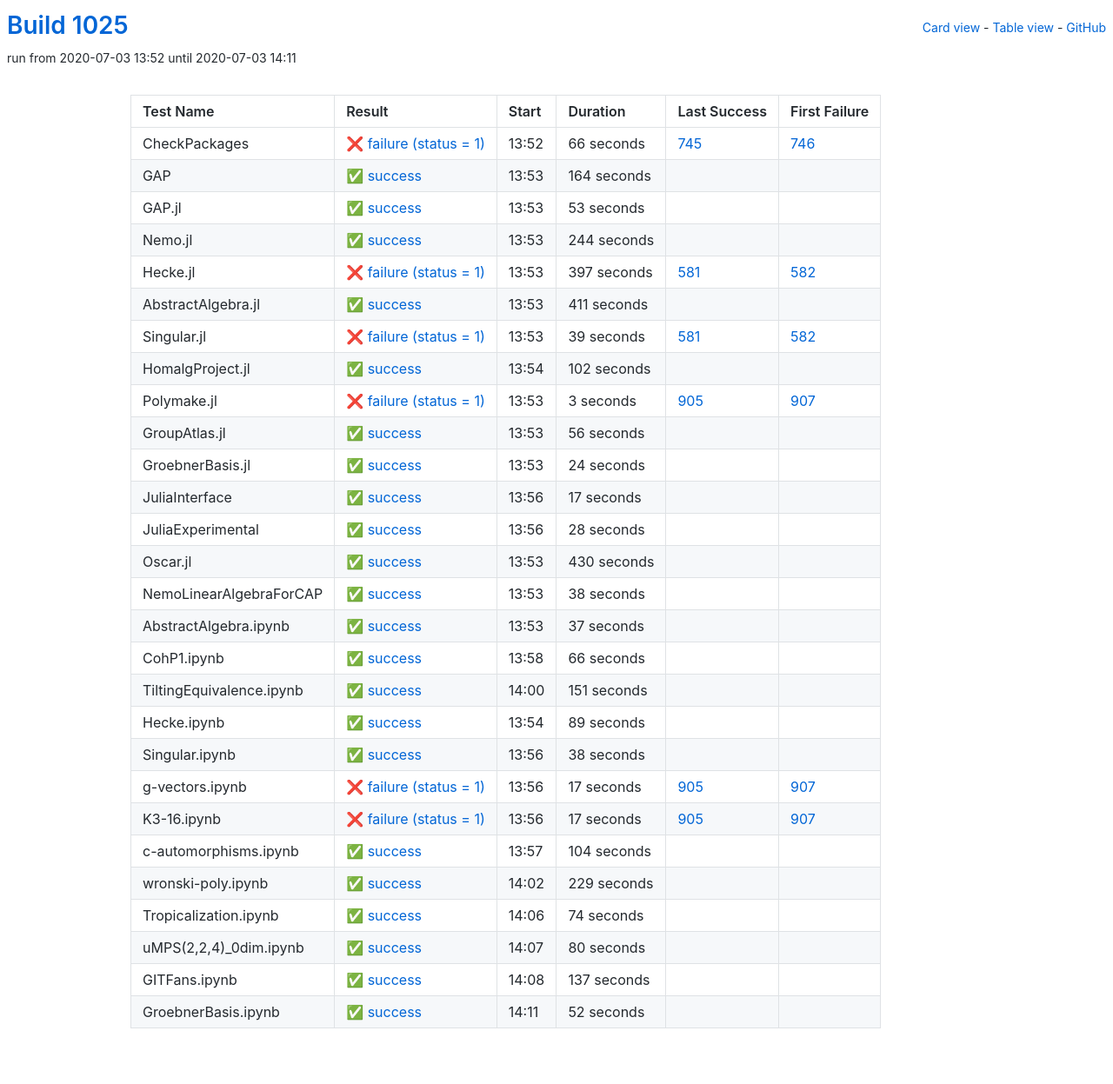
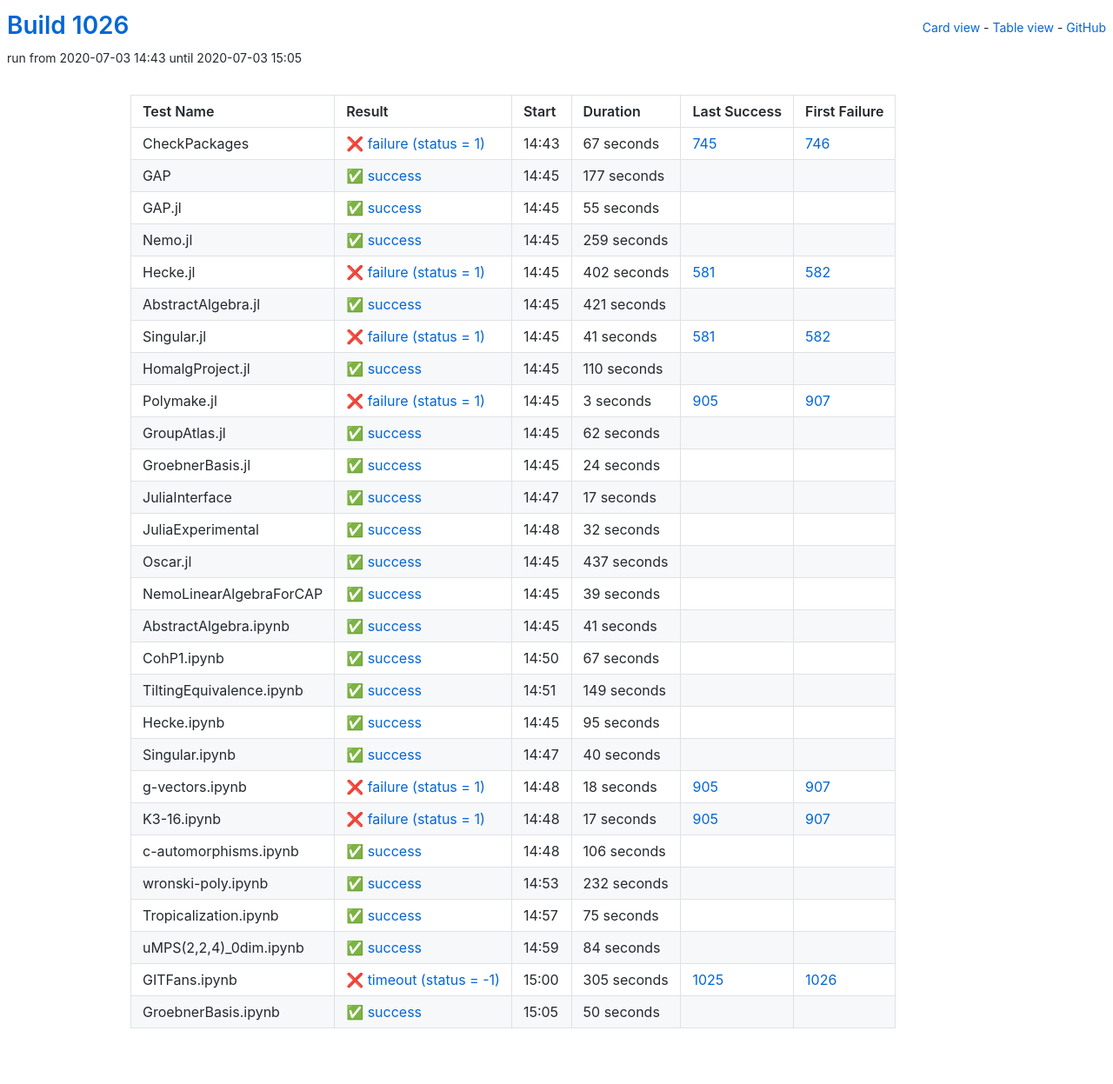
Before and after one commit to oscar-system/oscar-ci-status-1.4, a Jekyll site: the page built from table.html, in a window 1280 px wide. Shown: the whole page at 87% size. Built offline with Jekyll 4.4.1, drawn with Linux system fonts in a browser that asks for light colours.

Commit message:
Build #1026

```diff
--- a/_data/ci.yml
+++ b/_data/ci.yml
@@ -1,6 +1,6 @@
 ---
-build: 1025
-build_url: https://oscarci.mathematik.uni-kl.de/job/oscar-julia-1.4/1025/
+build: 1026
+build_url: https://oscarci.mathematik.uni-kl.de/job/oscar-julia-1.4/1026/
 job: oscar-julia-1.4
 organization: oscar-system
 repo: oscar-ci-status-1.4
@@ -8,104 +8,104 @@ repourl: https://github.com/oscar-system/oscar-ci-status-1.4
 tests:
 - name: CheckPackages
   id: checkpackages
-  log: https://oscarci.mathematik.uni-kl.de/job/oscar-julia-1.4/1025/artifact/logs/build-1025/CheckPackages.log
-  start: 2020-07-03 13:52
+  log: https://oscarci.mathematik.uni-kl.de/job/oscar-julia-1.4/1026/artifact/logs/build-1026/CheckPackages.log
+  start: 2020-07-03 14:43
   success: false
   exitcode: 1
   status: failure
-  duration: 66
+  duration: 67
   last_success: 745
   last_success_url: https://oscarci.mathematik.uni-kl.de/job/oscar-julia-1.4/745/
   first_failure: 746
   first_failure_url: https://oscarci.mathematik.uni-kl.de/job/oscar-julia-1.4/746/
 - name: GAP
   id: gap
-  log: https://oscarci.mathematik.uni-kl.de/job/oscar-julia-1.4/1025/artifact/logs/build-1025/GAP.log
-  start: 2020-07-03 13:53
+  log: https://oscarci.mathematik.uni-kl.de/job/oscar-julia-1.4/1026/artifact/logs/build-1026/GAP.log
+  start: 2020-07-03 14:45
   success: true
   exitcode: 0
   status: success
-  duration: 164
+  duration: 177
   last_success: false
   last_success_url:
   first_failure: false
   first_failure_url:
 - name: GAP.jl
   id: gap-jl
-  log: https://oscarci.mathematik.uni-kl.de/job/oscar-julia-1.4/1025/artifact/logs/build-1025/GAP.jl.log
-  start: 2020-07-03 13:53
+  log: https://oscarci.mathematik.uni-kl.de/job/oscar-julia-1.4/1026/artifact/logs/build-1026/GAP.jl.log
+  start: 2020-07-03 14:45
   success: true
   exitcode: 0
   status: success
-  duration: 53
+  duration: 55
   last_success: false
   last_success_url:
   first_failure: false
   first_failure_url:
 - name: Nemo.jl
   id: nemo-jl
-  log: https://oscarci.mathematik.uni-kl.de/job/oscar-julia-1.4/1025/artifact/logs/build-1025/Nemo.jl.log
-  start: 2020-07-03 13:53
+  log: https://oscarci.mathematik.uni-kl.de/job/oscar-julia-1.4/1026/artifact/logs/build-1026/Nemo.jl.log
+  start: 2020-07-03 14:45
   success: true
   exitcode: 0
   status: success
-  duration: 244
+  duration: 259
   last_success: false
   last_success_url:
   first_failure: false
   first_failure_url:
 - name: Hecke.jl
   id: hecke-jl
-  log: https://oscarci.mathematik.uni-kl.de/job/oscar-julia-1.4/1025/artifact/logs/build-1025/Hecke.jl.log
-  start: 2020-07-03 13:53
+  log: https://oscarci.mathematik.uni-kl.de/job/oscar-julia-1.4/1026/artifact/logs/build-1026/Hecke.jl.log
+  start: 2020-07-03 14:45
   success: false
   exitcode: 1
   status: failure
-  duration: 397
+  duration: 402
   last_success: 581
   last_success_url: https://oscarci.mathematik.uni-kl.de/job/oscar-julia-1.4/581/
   first_failure: 582
   first_failure_url: https://oscarci.mathematik.uni-kl.de/job/oscar-julia-1.4/582/
 - name: AbstractAlgebra.jl
   id: abstractalgebra-jl
-  log: https://oscarci.mathematik.uni-kl.de/job/oscar-julia-1.4/1025/artifact/logs/build-1025/AbstractAlgebra.jl.log
-  start: 2020-07-03 13:53
+  log: https://oscarci.mathematik.uni-kl.de/job/oscar-julia-1.4/1026/artifact/logs/build-1026/AbstractAlgebra.jl.log
+  start: 2020-07-03 14:45
   success: true
   exitcode: 0
   status: success
-  duration: 411
+  duration: 421
   last_success: false
   last_success_url:
   first_failure: false
   first_failure_url:
 - name: Singular.jl
   id: singular-jl
-  log: https://oscarci.mathematik.uni-kl.de/job/oscar-julia-1.4/1025/artifact/logs/build-1025/Singular.jl.log
-  start: 2020-07-03 13:53
+  log: https://oscarci.mathematik.uni-kl.de/job/oscar-julia-1.4/1026/artifact/logs/build-1026/Singular.jl.log
+  start: 2020-07-03 14:45
   success: false
   exitcode: 1
   status: failure
-  duration: 39
+  duration: 41
   last_success: 581
   last_success_url: https://oscarci.mathematik.uni-kl.de/job/oscar-julia-1.4/581/
   first_failure: 582
   first_failure_url: https://oscarci.mathematik.uni-kl.de/job/oscar-julia-1.4/582/
 - name: HomalgProject.jl
   id: homalgproject-jl
-  log: https://oscarci.mathematik.uni-kl.de/job/oscar-julia-1.4/1025/artifact/logs/build-1025/HomalgProject.jl.log
-  start: 2020-07-03 13:54
+  log: https://oscarci.mathematik.uni-kl.de/job/oscar-julia-1.4/1026/artifact/logs/build-1026/HomalgProject.jl.log
+  start: 2020-07-03 14:45
   success: true
   exitcode: 0
   status: success
-  duration: 102
+  duration: 110
   last_success: false
   last_success_url:
   first_failure: false
   first_failure_url:
 - name: Polymake.jl
   id: polymake-jl
-  log: https://oscarci.mathematik.uni-kl.de/job/oscar-julia-1.4/1025/artifact/logs/build-1025/Polymake.jl.log
-  start: 2020-07-03 13:53
+  log: https://oscarci.mathematik.uni-kl.de/job/oscar-julia-1.4/1026/artifact/logs/build-1026/Polymake.jl.log
+  start: 2020-07-03 14:45
   success: false
   exitcode: 1
   status: failure
@@ -116,20 +116,20 @@ tests:
   first_failure_url: https://oscarci.mathematik.uni-kl.de/job/oscar-julia-1.4/907/
 - name: GroupAtlas.jl
   id: groupatlas-jl
-  log: https://oscarci.mathematik.uni-kl.de/job/oscar-julia-1.4/1025/artifact/logs/build-1025/GroupAtlas.jl.log
-  start: 2020-07-03 13:53
+  log: https://oscarci.mathematik.uni-kl.de/job/oscar-julia-1.4/1026/artifact/logs/build-1026/GroupAtlas.jl.log
+  start: 2020-07-03 14:45
   success: true
   exitcode: 0
   status: success
-  duration: 56
+  duration: 62
   last_success: false
   last_success_url:
   first_failure: false
   first_failure_url:
 - name: GroebnerBasis.jl
   id: groebnerbasis-jl
-  log: https://oscarci.mathematik.uni-kl.de/job/oscar-julia-1.4/1025/artifact/logs/build-1025/GroebnerBasis.jl.log
-  start: 2020-07-03 13:53
+  log: https://oscarci.mathematik.uni-kl.de/job/oscar-julia-1.4/1026/artifact/logs/build-1026/GroebnerBasis.jl.log
+  start: 2020-07-03 14:45
   success: true
   exitcode: 0
   status: success
@@ -140,8 +140,8 @@ tests:
   first_failure_url:
 - name: JuliaInterface
   id: juliainterface
-  log: https://oscarci.mathematik.uni-kl.de/job/oscar-julia-1.4/1025/artifact/logs/build-1025/JuliaInterface.log
-  start: 2020-07-03 13:56
+  log: https://oscarci.mathematik.uni-kl.de/job/oscar-julia-1.4/1026/artifact/logs/build-1026/JuliaInterface.log
+  start: 2020-07-03 14:47
   success: true
   exitcode: 0
   status: success
@@ -152,116 +152,116 @@ tests:
   first_failure_url:
 - name: JuliaExperimental
   id: juliaexperimental
-  log: https://oscarci.mathematik.uni-kl.de/job/oscar-julia-1.4/1025/artifact/logs/build-1025/JuliaExperimental.log
-  start: 2020-07-03 13:56
+  log: https://oscarci.mathematik.uni-kl.de/job/oscar-julia-1.4/1026/artifact/logs/build-1026/JuliaExperimental.log
+  start: 2020-07-03 14:48
   success: true
   exitcode: 0
   status: success
-  duration: 28
+  duration: 32
   last_success: false
   last_success_url:
   first_failure: false
   first_failure_url:
 - name: Oscar.jl
   id: oscar-jl
-  log: https://oscarci.mathematik.uni-kl.de/job/oscar-julia-1.4/1025/artifact/logs/build-1025/Oscar.jl.log
-  start: 2020-07-03 13:53
+  log: https://oscarci.mathematik.uni-kl.de/job/oscar-julia-1.4/1026/artifact/logs/build-1026/Oscar.jl.log
+  start: 2020-07-03 14:45
   success: true
   exitcode: 0
   status: success
-  duration: 430
+  duration: 437
   last_success: false
   last_success_url:
   first_failure: false
   first_failure_url:
 - name: NemoLinearAlgebraForCAP
   id: nemolinearalgebraforcap
-  log: https://oscarci.mathematik.uni-kl.de/job/oscar-julia-1.4/1025/artifact/logs/build-1025/NemoLinearAlgebraForCAP.log
-  start: 2020-07-03 13:53
+  log: https://oscarci.mathematik.uni-kl.de/job/oscar-julia-1.4/1026/artifact/logs/build-1026/NemoLinearAlgebraForCAP.log
+  start: 2020-07-03 14:45
   success: true
   exitcode: 0
   status: success
-  duration: 38
+  duration: 39
   last_success: false
   last_success_url:
   first_failure: false
   first_failure_url:
 - name: AbstractAlgebra.ipynb
   id: abstractalgebra-ipynb
-  log: https://oscarci.mathematik.uni-kl.de/job/oscar-julia-1.4/1025/artifact/logs/build-1025/AbstractAlgebra.ipynb.log
-  start: 2020-07-03 13:53
+  log: https://oscarci.mathematik.uni-kl.de/job/oscar-julia-1.4/1026/artifact/logs/build-1026/AbstractAlgebra.ipynb.log
+  start: 2020-07-03 14:45
   success: true
   exitcode: 0
   status: success
-  duration: 37
+  duration: 41
   last_success: false
   last_success_url:
   first_failure: false
   first_failure_url:
 - name: CohP1.ipynb
   id: cohp1-ipynb
-  log: https://oscarci.mathematik.uni-kl.de/job/oscar-julia-1.4/1025/artifact/logs/build-1025/CohP1.ipynb.log
-  start: 2020-07-03 13:58
+  log: https://oscarci.mathematik.uni-kl.de/job/oscar-julia-1.4/1026/artifact/logs/build-1026/CohP1.ipynb.log
+  start: 2020-07-03 14:50
   success: true
   exitcode: 0
   status: success
-  duration: 66
+  duration: 67
   last_success: false
   last_success_url:
   first_failure: false
   first_failure_url:
 - name: TiltingEquivalence.ipynb
   id: tiltingequivalence-ipynb
-  log: https://oscarci.mathematik.uni-kl.de/job/oscar-julia-1.4/1025/artifact/logs/build-1025/TiltingEquivalence.ipynb.log
-  start: 2020-07-03 14:00
+  log: https://oscarci.mathematik.uni-kl.de/job/oscar-julia-1.4/1026/artifact/logs/build-1026/TiltingEquivalence.ipynb.log
+  start: 2020-07-03 14:51
   success: true
   exitcode: 0
   status: success
-  duration: 151
+  duration: 149
   last_success: false
   last_success_url:
   first_failure: false
   first_failure_url:
 - name: Hecke.ipynb
   id: hecke-ipynb
-  log: https://oscarci.mathematik.uni-kl.de/job/oscar-julia-1.4/1025/artifact/logs/build-1025/Hecke.ipynb.log
-  start: 2020-07-03 13:54
+  log: https://oscarci.mathematik.uni-kl.de/job/oscar-julia-1.4/1026/artifact/logs/build-1026/Hecke.ipynb.log
+  start: 2020-07-03 14:45
   success: true
   exitcode: 0
   status: success
-  duration: 89
+  duration: 95
   last_success: false
   last_success_url:
   first_failure: false
   first_failure_url:
 - name: Singular.ipynb
   id: singular-ipynb
-  log: https://oscarci.mathematik.uni-kl.de/job/oscar-julia-1.4/1025/artifact/logs/build-1025/Singular.ipynb.log
-  start: 2020-07-03 13:56
+  log: https://oscarci.mathematik.uni-kl.de/job/oscar-julia-1.4/1026/artifact/logs/build-1026/Singular.ipynb.log
+  start: 2020-07-03 14:47
   success: true
   exitcode: 0
   status: success
-  duration: 38
+  duration: 40
   last_success: false
   last_success_url:
   first_failure: false
   first_failure_url:
 - name: g-vectors.ipynb
   id: g-vectors-ipynb
-  log: https://oscarci.mathematik.uni-kl.de/job/oscar-julia-1.4/1025/artifact/logs/build-1025/g-vectors.ipynb.log
-  start: 2020-07-03 13:56
+  log: https://oscarci.mathematik.uni-kl.de/job/oscar-julia-1.4/1026/artifact/logs/build-1026/g-vectors.ipynb.log
+  start: 2020-07-03 14:48
   success: false
   exitcode: 1
   status: failure
-  duration: 17
+  duration: 18
   last_success: 905
   last_success_url: https://oscarci.mathematik.uni-kl.de/job/oscar-julia-1.4/905/
   first_failure: 907
   first_failure_url: https://oscarci.mathematik.uni-kl.de/job/oscar-julia-1.4/907/
 - name: K3-16.ipynb
   id: k3-16-ipynb
-  log: https://oscarci.mathematik.uni-kl.de/job/oscar-julia-1.4/1025/artifact/logs/build-1025/K3-16.ipynb.log
-  start: 2020-07-03 13:56
+  log: https://oscarci.mathematik.uni-kl.de/job/oscar-julia-1.4/1026/artifact/logs/build-1026/K3-16.ipynb.log
+  start: 2020-07-03 14:48
   success: false
   exitcode: 1
   status: failure
@@ -272,73 +272,73 @@ tests:
   first_failure_url: https://oscarci.mathematik.uni-kl.de/job/oscar-julia-1.4/907/
 - name: c-automorphisms.ipynb
   id: c-automorphisms-ipynb
-  log: https://oscarci.mathematik.uni-kl.de/job/oscar-julia-1.4/1025/artifact/logs/build-1025/c-automorphisms.ipynb.log
-  start: 2020-07-03 13:57
+  log: https://oscarci.mathematik.uni-kl.de/job/oscar-julia-1.4/1026/artifact/logs/build-1026/c-automorphisms.ipynb.log
+  start: 2020-07-03 14:48
   success: true
   exitcode: 0
   status: success
-  duration: 104
+  duration: 106
   last_success: false
   last_success_url:
   first_failure: false
   first_failure_url:
 - name: wronski-poly.ipynb
   id: wronski-poly-ipynb
-  log: https://oscarci.mathematik.uni-kl.de/job/oscar-julia-1.4/1025/artifact/logs/build-1025/wronski-poly.ipynb.log
-  start: 2020-07-03 14:02
+  log: https://oscarci.mathematik.uni-kl.de/job/oscar-julia-1.4/1026/artifact/logs/build-1026/wronski-poly.ipynb.log
+  start: 2020-07-03 14:53
   success: true
   exitcode: 0
   status: success
-  duration: 229
+  duration: 232
   last_success: false
   last_success_url:
   first_failure: false
   first_failure_url:
 - name: Tropicalization.ipynb
   id: tropicalization-ipynb
-  log: https://oscarci.mathematik.uni-kl.de/job/oscar-julia-1.4/1025/artifact/logs/build-1025/Tropicalization.ipynb.log
-  start: 2020-07-03 14:06
+  log: https://oscarci.mathematik.uni-kl.de/job/oscar-julia-1.4/1026/artifact/logs/build-1026/Tropicalization.ipynb.log
+  start: 2020-07-03 14:57
   success: true
   exitcode: 0
   status: success
-  duration: 74
+  duration: 75
   last_success: false
   last_success_url:
   first_failure: false
   first_failure_url:
 - name: uMPS(2,2,4)_0dim.ipynb
   id: umps-2-2-4-0dim-ipynb
-  log: https://oscarci.mathematik.uni-kl.de/job/oscar-julia-1.4/1025/artifact/logs/build-1025/uMPS-2-2-4-_0dim.ipynb.log
-  start: 2020-07-03 14:07
+  log: https://oscarci.mathematik.uni-kl.de/job/oscar-julia-1.4/1026/artifact/logs/build-1026/uMPS-2-2-4-_0dim.ipynb.log
+  start: 2020-07-03 14:59
   success: true
   exitcode: 0
   status: success
-  duration: 80
+  duration: 84
   last_success: false
   last_success_url:
   first_failure: false
   first_failure_url:
 - name: GITFans.ipynb
   id: gitfans-ipynb
-  log: https://oscarci.mathematik.uni-kl.de/job/oscar-julia-1.4/1025/artifact/logs/build-1025/GITFans.ipynb.log
-  start: 2020-07-03 14:08
+  log: https://oscarci.mathematik.uni-kl.de/job/oscar-julia-1.4/1026/artifact/logs/build-1026/GITFans.ipynb.log
+  start: 2020-07-03 15:00
+  success: false
+  exitcode: -1
+  status: timeout
+  duration: 305
+  last_success: 1025
+  last_success_url: https://oscarci.mathematik.uni-kl.de/job/oscar-julia-1.4/1025/
+  first_failure: 1026
+  first_failure_url: https://oscarci.mathematik.uni-kl.de/job/oscar-julia-1.4/1026/
+- name: GroebnerBasis.ipynb
+  id: groebnerbasis-ipynb
+  log: https://oscarci.mathematik.uni-kl.de/job/oscar-julia-1.4/1026/artifact/logs/build-1026/GroebnerBasis.ipynb.log
+  start: 2020-07-03 15:05
   success: true
   exitcode: 0
   status: success
-  duration: 137
+  duration: 50
   last_success: false
   last_success_url:
   first_failure: false
   first_failure_url:
-- name: GroebnerBasis.ipynb
-  id: groebnerbasis-ipynb
-  log: https://oscarci.mathematik.uni-kl.de/job/oscar-julia-1.4/1025/artifact/logs/build-1025/GroebnerBasis.ipynb.log
-  start: 2020-07-03 14:11
-  success: true
-  exitcode: 0
-  status: success
-  duration: 52
-  last_success: false
-  last_success_url:
-  first_failure: false
-  first_failure_url:
```
Also changed, not shown: README.md.
